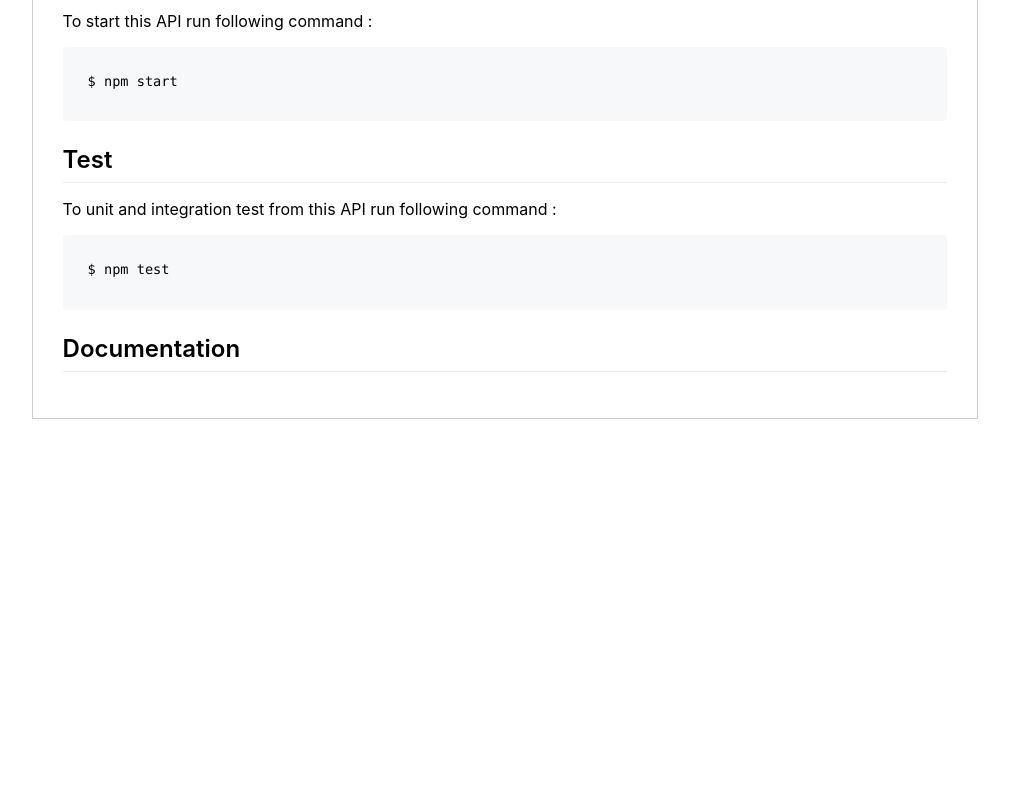
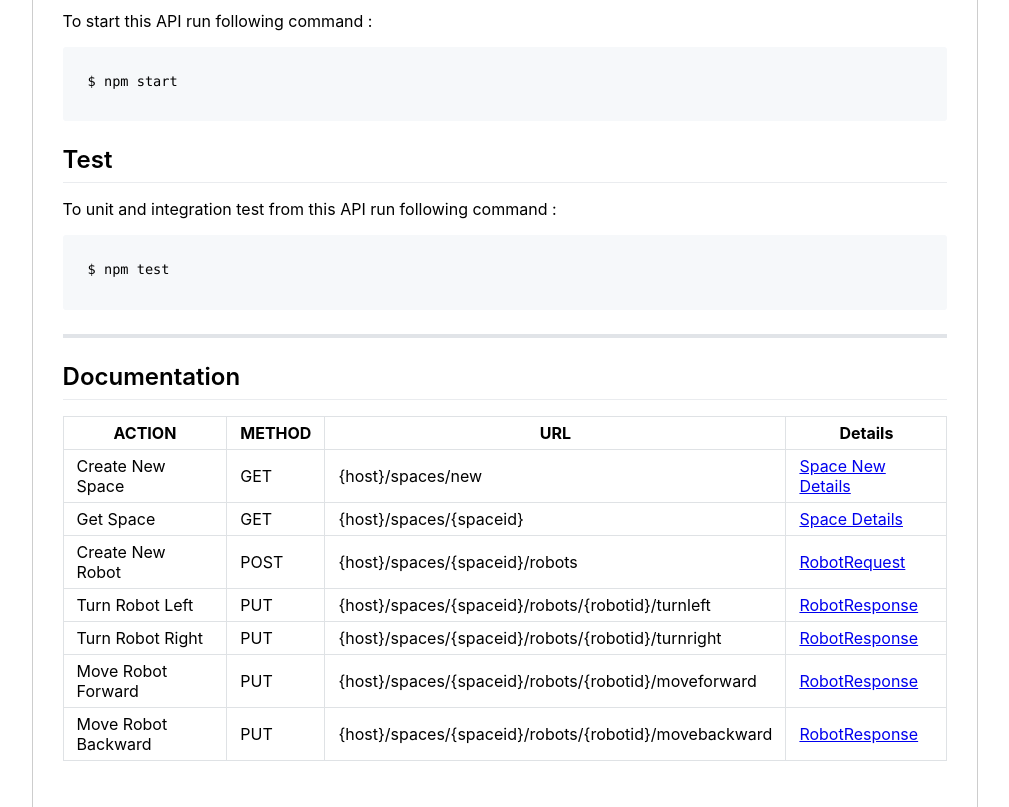
Before and after one commit to anderolimar/robot_against_dinosaur, a website: page readme.html in a window 1280 px wide. Shown: the part 762-1569 px from the top of the page, without its empty margins (135-1144 px from the left). Before the commit the page ends 1189 px from the top, so only its background shows below. Drawn offline with Linux system fonts and the light colour scheme.

Commit message:
Update readme.html

```diff
--- a/readme.html
+++ b/readme.html
@@ -52,6 +52,31 @@
 		color: #6a737d;
 		padding: 0 1em;
     }
+	table {
+		display: block;
+		overflow: auto;
+		width: 100%;
+		margin-bottom: 16px;
+		margin-top: 0;
+		border-collapse: collapse;
+		border-spacing: 0;
+	}
+	table tr {
+		background-color: #fff;
+		border-top: 1px solid #c6cbd1;
+	}
+    table td, table th {
+		border: 1px solid #dfe2e5;
+		padding: 6px 13px;
+	}
+	hr {
+		background-color: #e1e4e8;
+		border: 0;
+		height: .25em;
+		margin: 24px 0;
+		padding: 0;
+		overflow: hidden;
+	}
   </style>
 
 </head>
@@ -95,7 +120,63 @@
       <pre><code>$ npm test
       </code></pre>
 
+	  <hr></hr>
       <h2 id="documentation">Documentation</h2>
+
+			<table>
+			<thead>
+			<tr>
+			<th>ACTION</th>
+			<th>METHOD</th>
+			<th>URL</th>
+			<th>Details</th>
+			</tr>
+			</thead>
+			<tbody>
+			<tr>
+			<td>Create New Space</td>
+			<td>GET</td>
+			<td>{host}/spaces/new</td>
+			<td><a href="#spacesnew">Space New Details</a></td>
+			</tr>
+			<tr>
+			<td>Get Space</td>
+			<td>GET</td>
+			<td>{host}/spaces/{spaceid}</td>
+			<td><a href="#spacesspaceid">Space Details</a></td>
+			</tr>
+			<tr>
+			<td>Create New Robot</td>
+			<td>POST</td>
+			<td>{host}/spaces/{spaceid}/robots</td>
+			<td><a href="#robotrequest">RobotRequest</a></td>
+			</tr>
+			<tr>
+			<td>Turn Robot Left</td>
+			<td>PUT</td>
+			<td>{host}/spaces/{spaceid}/robots/{robotid}/turnleft</td>
+			<td><a href="#robotresponsesuccess">RobotResponse</a></td>
+			</tr>
+			<tr>
+			<td>Turn Robot Right</td>
+			<td>PUT</td>
+			<td>{host}/spaces/{spaceid}/robots/{robotid}/turnright</td>
+			<td><a href="#robotresponsesuccess">RobotResponse</a></td>
+			</tr>
+			<tr>
+			<td>Move Robot Forward</td>
+			<td>PUT</td>
+			<td>{host}/spaces/{spaceid}/robots/{robotid}/moveforward</td>
+			<td><a href="#robotresponsesuccess">RobotResponse</a></td>
+			</tr>
+			<tr>
+			<td>Move Robot Backward</td>
+			<td>PUT</td>
+			<td>{host}/spaces/{spaceid}/robots/{robotid}/movebackward</td>
+			<td><a href="#robotresponsesuccess">RobotResponse</a></td>
+			</tr>
+			</tbody>
+			</table>
     </div>
   </body>
 </html>
```
Lines whose indentation alone changed are shown as unchanged.
